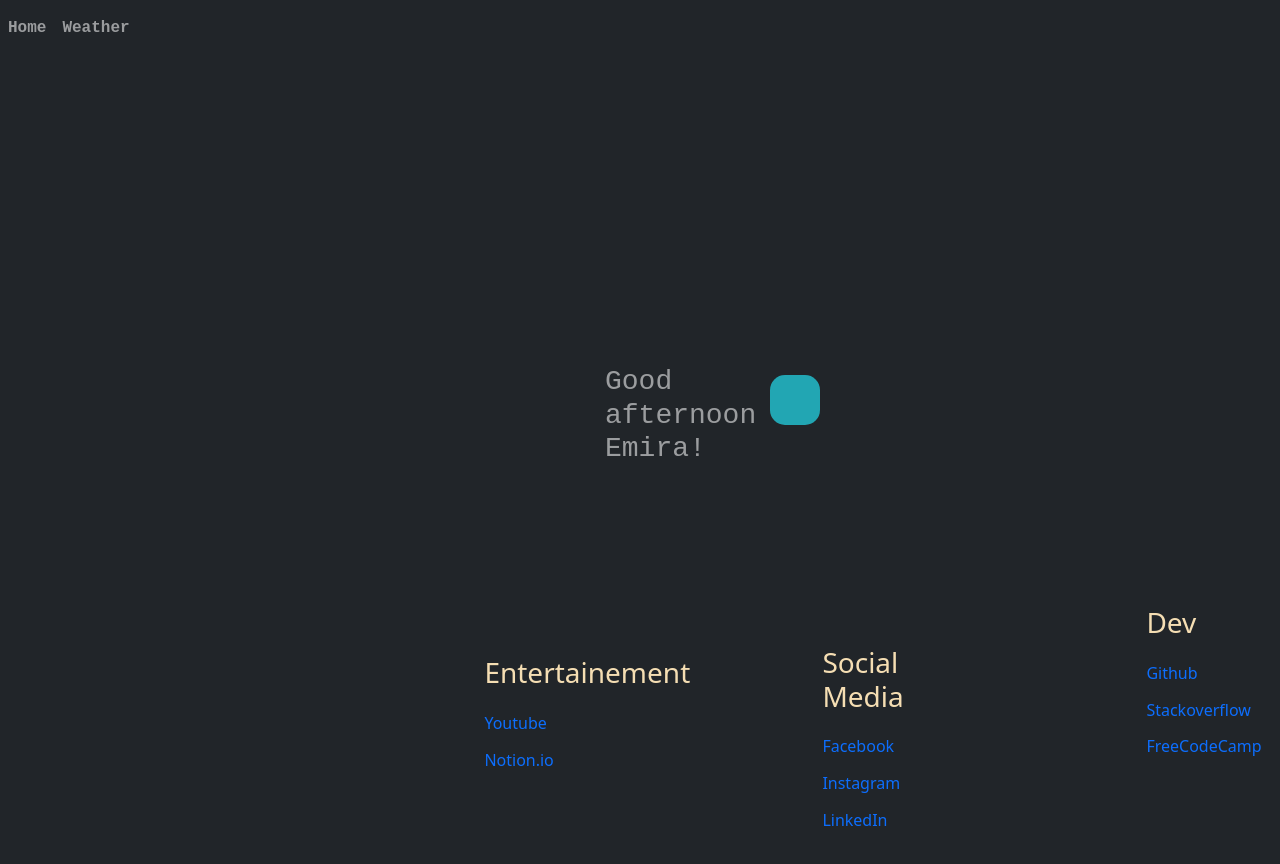
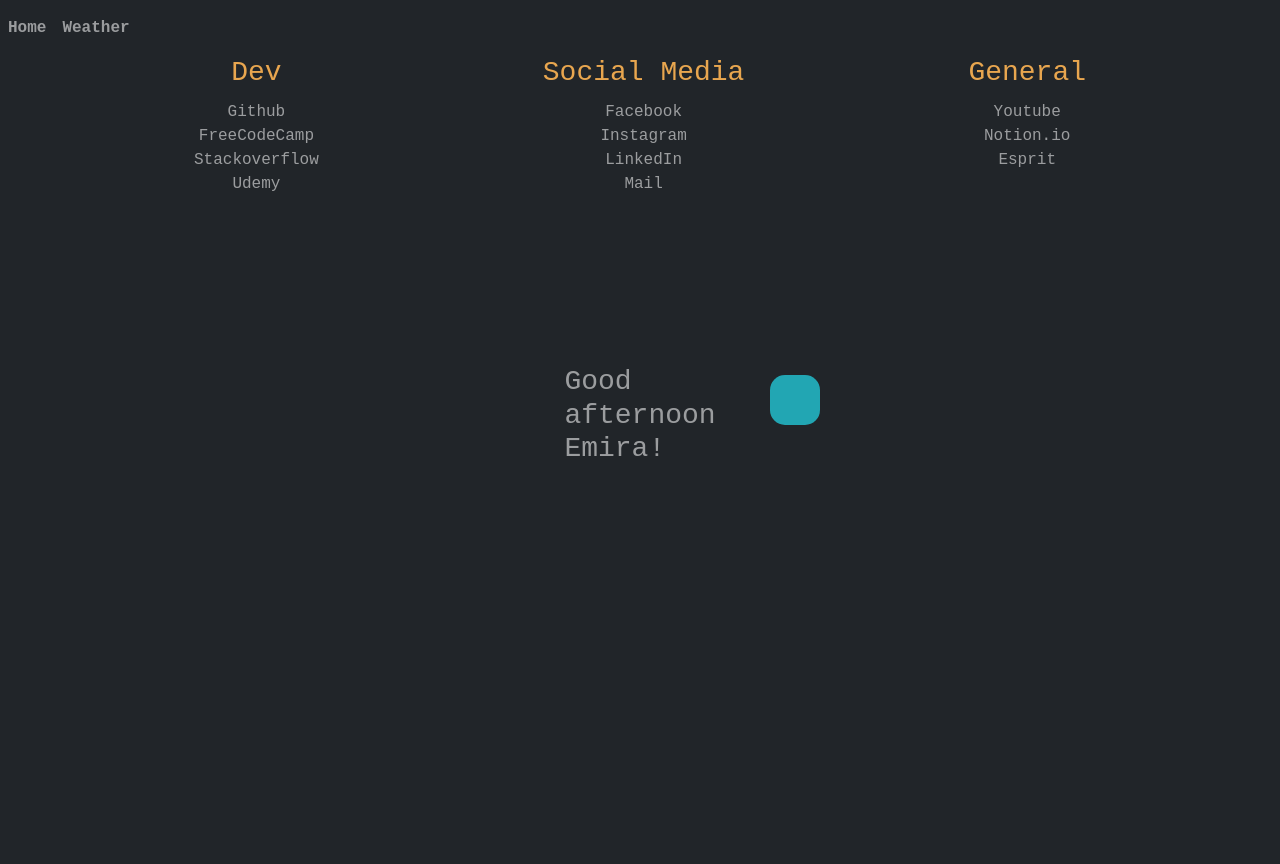
Before and after one commit to EmiraDga/MyHomePage, a React app in the folder home-page/: page / in a window 1280 px wide. Shown: the top 864 px of the page. Built offline with nearby package versions, Linux system fonts and the light colour scheme; some icons are missing.

Commit message:
change the styel of the sections

```diff
--- a/home-page/src/components/main.js
+++ b/home-page/src/components/main.js
@@ -3,50 +3,49 @@
 import Section from "./sections";
 import '/home/edga/MyHomePage/home-page/src/style.css';
 
-export default function Main(props){
+export default function Main(props) {
   const date = new Date()
   const hours = date.getHours()
   let timeOfDay
 
-if(hours >=4 && hours <= 11) {
-  timeOfDay="morning"
+  if (hours >= 4 && hours <= 11) {
+    timeOfDay = "morning"
   }
-else if (hours >=12 && hours <= 18){
-timeOfDay="afternoon"
+  else if (hours >= 12 && hours <= 18) {
+    timeOfDay = "afternoon"
   }
-else{
+  else {
     timeOfDay = "night"
   }
 
 
-  return(
+  return (
     <div className="main-class">
       <h3 id="greeting">Good {timeOfDay} {props.name}!</h3>
       <Search />
-<div className="AllSections">
-<div className="a">
+
+      <div class="container">
        <Section
        title="Dev"
-FirstLink="Github"
-SecondLink="Stackoverflow"
-ThirdLink='FreeCodeCamp'
-/>
-</div>
-<div className="b">
+       item1="Github"
+       item2="FreeCodeCamp"
+       item3="Stackoverflow"
+       item4="Udemy"/>
+
+
 <Section
        title="Social Media"
-FirstLink="Facebook"
-SecondLink="Instagram"
-ThirdLink='LinkedIn'
+       item1="Facebook"
+       item2="Instagram"
+       item3="LinkedIn"
+       item4="Mail"
        />
-</div>
-<div className="c">
 <Section
-title="Entertainement"
-FirstLink="Youtube"
-SecondLink="Notion.io"
+       title="General"
+       item1="Youtube"
+       item2="Notion.io"
+       item3="Esprit"
        />
-</div>
 
       </div>
     </div>
--- a/home-page/src/components/sections.js
+++ b/home-page/src/components/sections.js
@@ -5,25 +5,19 @@
 
 export default function Section(props) {
     return (
-        /*<div className="card">
-            <h2 className="card-header">
-                {props.title}
-            </h2>
-            <div className="card-body">
-                <a href="#" id="first">{props.FirstLink}</a>
-                <a href="#" id="second">{props.SecondLink}</a>
-                <a href="#" id="third">{props.ThirdLink}</a>
-                <a href="#" id="fourth">{props.FourthLink}</a>
+        <div class="table1">
+        <h3>{props.title}</h3>
+          <div class="tcontent">
+
+
+            <a href="https://facebook.com" target="_blank">{props.item1}</a>
+            <a href="https://twitter.com" target="_blank">{props.item2}</a>
+            <a href="https://discordapp.com" target="_blank">{props.item3}</a>
+            <a href="https://instagram.com" target="_blank">{props.item4}</a>
+
           </div>
-        </div>*/
+      </div>
 
-        <div className="linksbox">
-					<h3 className="title">   {props.title} </h3>
-                    <a href="#" id="first">{props.FirstLink}</a>
-                <a href="#" id="second">{props.SecondLink}</a>
-                <a href="#" id="third">{props.ThirdLink}</a>
-                <a href="#" id="fourth">{props.FourthLink}</a>
-		</div>
 
     )
 }
--- a/home-page/src/style.css
+++ b/home-page/src/style.css
@@ -83,7 +83,7 @@
   }
 
 
-
+/*
  .title, .linksbox a {
 
 	  display: block;
@@ -124,6 +124,37 @@
     margin: 320px 0 0 -200px;
   }
 
-  .AllSections{
-display: flexbox;
-  }
+
+ */
+ h3 {
+  font-family:'IBM Plex Mono', monospace!important;
+  display: flex;
+  justify-content: center;
+  margin: 0px 0px 10px 0px;
+  color:#E8A64F;
+
+}
+
+a {
+  margin: auto;
+  text-decoration: none;
+  font-family:'IBM Plex Mono', monospace!important;
+  color: rgba(255, 255, 255, 0.553);
+}
+
+a:hover {
+  color:#E8A64F;
+}
+
+.tcontent {
+  display: flex;
+  flex-direction: column;
+}
+
+.container {
+ display: flex;
+flex-direction: row;
+flex-wrap: nowrap;
+justify-content: space-around;
+margin-top: 0px;
+}
```
Lines whose indentation alone changed are shown as unchanged.
